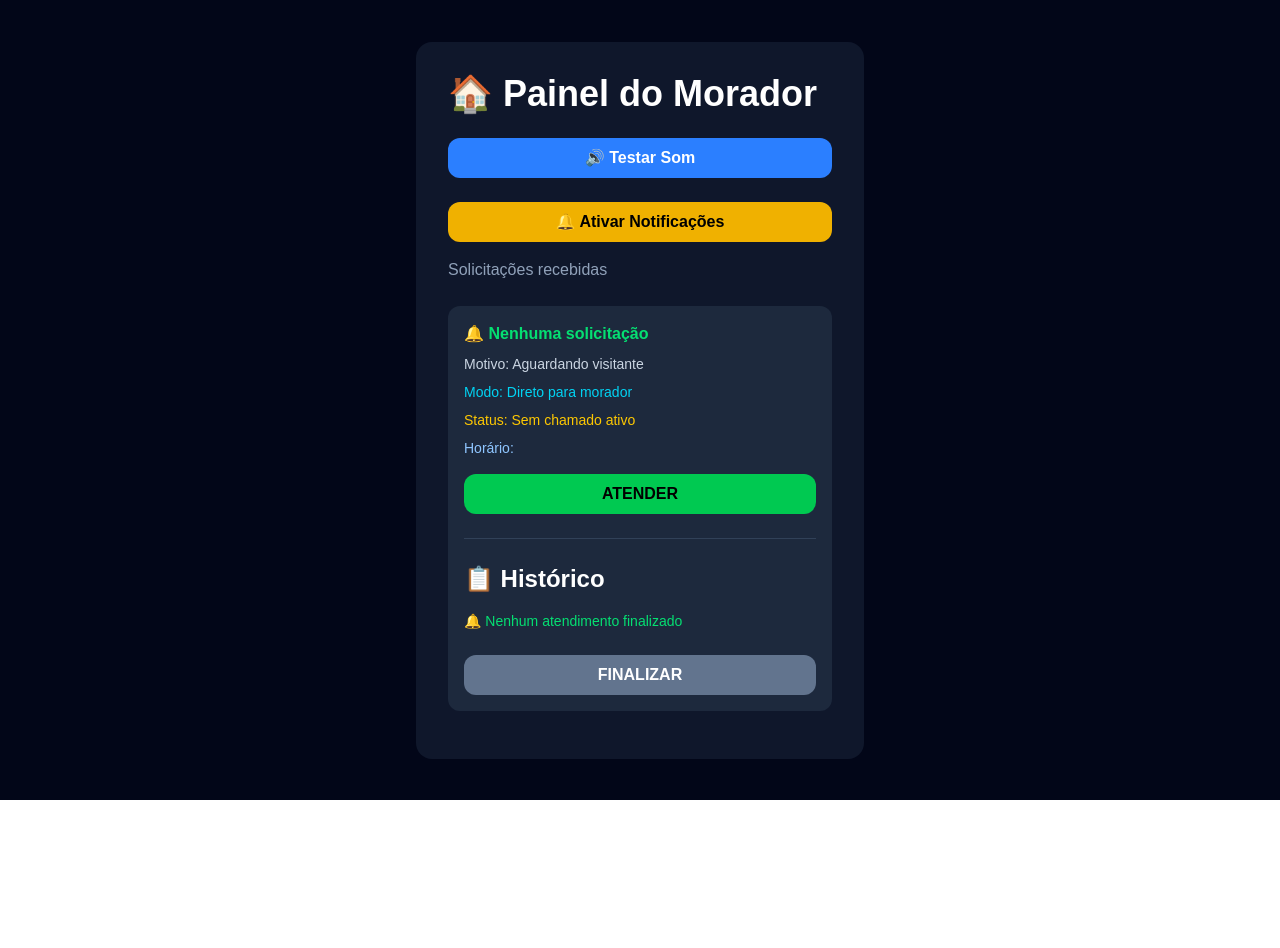
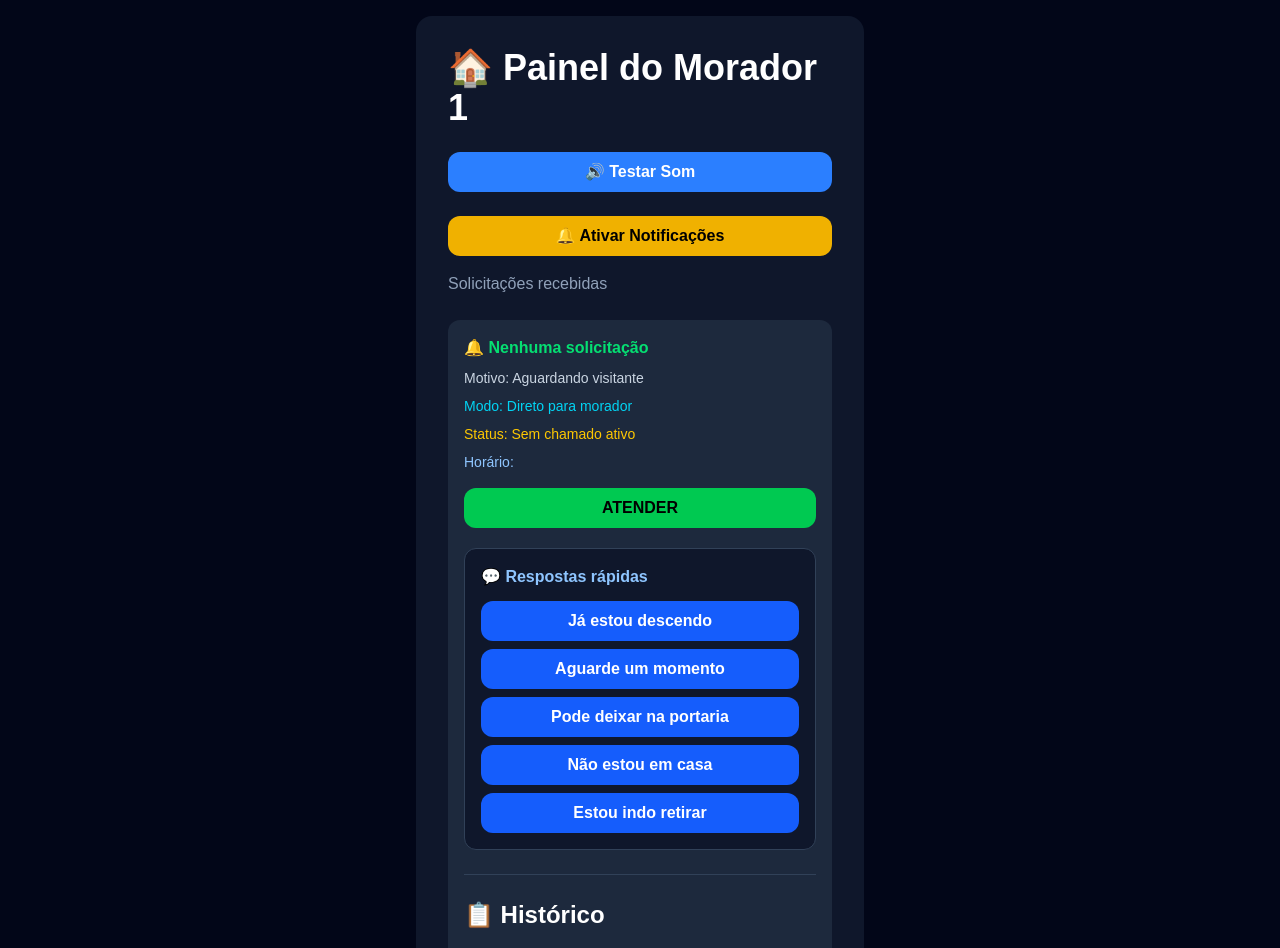
Before and after one commit to mullerjoao1-tech/qr-porteiro, a Next.js app: page /painel1 in a window 1280 px wide. Shown: the top 948 px of the page. Before the commit the page ends 800 px from the top, so only its background shows below. Built offline with nearby package versions, Linux system fonts and the light colour scheme; no server answers; the database is empty.

Commit message:
Adiciona respostas rapidas no QR1

```diff
--- a/app/painel1/page.tsx
+++ b/app/painel1/page.tsx
@@ -1,4 +1,5 @@
 "use client";
+
 import { useEffect, useRef, useState } from "react";
 import { getToken } from "firebase/messaging";
 import { ref, onValue, update, remove } from "firebase/database";
@@ -10,6 +11,7 @@ export default function Painel() {
   const [status, setStatus] = useState("Sem chamado ativo");
   const [horaChamada, setHoraChamada] = useState("");
   const [modo, setModo] = useState("");
+  const [mensagemResponsavel, setMensagemResponsavel] = useState("");
   const audioRef = useRef<HTMLAudioElement | null>(null);
   const intervaloSomRef = useRef<NodeJS.Timeout | null>(null);
   const [historicoNome, setHistoricoNome] = useState("");
@@ -17,6 +19,7 @@ export default function Painel() {
 
   useEffect(() => {
     const referencia = ref(db, "qr1");
+
     const pararDeOuvir = onValue(referencia, (snapshot) => {
       const dados = snapshot.val();
 
@@ -26,7 +29,7 @@ const pararDeOuvir = onValue(referencia, (snapshot) => {
         setStatus("Sem chamado ativo");
         setHoraChamada("");
         setModo("");
-
+        setMensagemResponsavel("");
         pararToqueContinuo();
         return;
       }
@@ -35,11 +38,10 @@ const pararDeOuvir = onValue(referencia, (snapshot) => {
       setMotivo(dados.motivo);
       setStatus(dados.status);
       setHoraChamada(
-  dados.criadoEm
-    ? new Date(dados.criadoEm).toLocaleString("pt-BR")
-    : ""
+        dados.criadoEm ? new Date(dados.criadoEm).toLocaleString("pt-BR") : ""
       );
       setModo(dados.modo || "");
+      setMensagemResponsavel(dados.mensagemResponsavel || "");
 
       const deveTocar =
         dados.notificar === true && dados.status === "Aguardando atendimento";
@@ -49,16 +51,12 @@ const pararDeOuvir = onValue(referencia, (snapshot) => {
       } else {
         pararToqueContinuo();
       }
-
-  console.log("🔔 Novo evento para notificação");
     });
 
     return () => {
       pararToqueContinuo();
       pararDeOuvir();
     };
-
-    return () => pararDeOuvir();
   }, []);
 
   async function atenderSolicitacao() {
@@ -70,13 +68,24 @@ return () => {
     await update(ref(db, "qr1"), {
       status: "Em atendimento",
     });
-await update(ref(db, "qr1"), {
-  status: "Em atendimento",
-});
 
     pararToqueContinuo();
   }
 
+  async function enviarMensagemRapida(mensagem: string) {
+    if (status === "Sem chamado ativo") {
+      alert("Não existe chamada ativa para responder.");
+      return;
+    }
+
+    await update(ref(db, "qr1"), {
+      status: "Em atendimento",
+      mensagemResponsavel: mensagem,
+    });
+
+    setMensagemResponsavel(mensagem);
+    pararToqueContinuo();
+  }
 
   async function finalizarSolicitacao() {
     setHistoricoNome(nome);
@@ -87,6 +96,9 @@ pararToqueContinuo();
     setNome("Nenhuma solicitação");
     setMotivo("Aguardando visitante");
     setStatus("Sem chamado ativo");
+    setHoraChamada("");
+    setModo("");
+    setMensagemResponsavel("");
   }
 
   function pararToqueContinuo() {
@@ -100,6 +112,7 @@ function pararToqueContinuo() {
       audioRef.current.currentTime = 0;
     }
   }
+
   function iniciarToqueContinuo() {
     if (intervaloSomRef.current) {
       return;
@@ -110,7 +123,9 @@ function pararToqueContinuo() {
     intervaloSomRef.current = setInterval(() => {
       testarSom();
     }, 800);
-}async function ativarNotificacoes() {
+  }
+
+  async function ativarNotificacoes() {
     const messaging = await messagingPromise;
 
     if (!messaging) {
@@ -119,12 +134,16 @@ function pararToqueContinuo() {
     }
 
     const permissao = await Notification.requestPermission();
+
     console.log("Permissão recebida:", permissao);
+
     if (permissao !== "granted") {
       alert("Permissão para notificações negada. Resultado: " + permissao);
       return;
     }
+
     alert("Permissão aceita. Agora vou gerar o token.");
+
     try {
       const registroServiceWorker = await navigator.serviceWorker.register(
         "/firebase-messaging-sw.js"
@@ -148,6 +167,7 @@ const token = await getToken(messaging, {
       alert("Erro ao gerar token. Veja o console.");
     }
   }
+
   function testarSom() {
     const audioContext = new AudioContext();
     const oscillator = audioContext.createOscillator();
@@ -168,11 +188,12 @@ function testarSom() {
     oscillator.start();
     oscillator.stop(audioContext.currentTime + 0.5);
   }
+
   return (
     <main className="min-h-screen flex items-center justify-center bg-slate-950 text-white p-4">
+      <div className="w-full max-w-md bg-slate-900 rounded-2xl p-8">
+        <h1 className="text-4xl font-bold mb-2">🏠 Painel do Morador 1</h1>
 
-            <div className="w-full max-w-md bg-slate-900 rounded-2xl p-8">
-        <h1 className="text-4xl font-bold mb-2">🏠 Painel do Morador</h1>
         <button
           onClick={testarSom}
           className="w-full mt-4 mb-4 bg-blue-500 text-white font-bold py-2 rounded-xl"
@@ -186,25 +207,85 @@ function testarSom() {
         >
           🔔 Ativar Notificações
         </button>
+
         <p className="text-slate-400 mb-6">Solicitações recebidas</p>
 
         <div className="bg-slate-800 rounded-xl p-4 mb-4">
           <h2 className="font-bold text-green-400">🔔 {nome}</h2>
 
           <p className="text-sm text-slate-300 mt-2">Motivo: {motivo}</p>
+
           <p className="text-sm text-cyan-400 mt-2">
             Modo: {modo === "porteiro" ? "Portaria" : "Direto para morador"}
           </p>
+
           <p className="text-sm text-yellow-400 mt-2">Status: {status}</p>
-<p className="text-sm text-blue-300 mt-2">
-  Horário: {horaChamada}
-</p>
+
+          <p className="text-sm text-blue-300 mt-2">Horário: {horaChamada}</p>
+
           <button
             onClick={atenderSolicitacao}
             className="w-full mt-4 bg-green-500 text-black font-bold py-2 rounded-xl"
           >
             ATENDER
           </button>
+
+          <div className="mt-5 bg-slate-900 border border-slate-700 rounded-xl p-4">
+            <h3 className="font-bold text-blue-300 mb-3">
+              💬 Respostas rápidas
+            </h3>
+
+            <button
+              onClick={() =>
+                enviarMensagemRapida("Olá, entendi. Já estou descendo.")
+              }
+              className="w-full mb-2 bg-blue-600 text-white font-bold py-2 rounded-xl"
+            >
+              Já estou descendo
+            </button>
+
+            <button
+              onClick={() =>
+                enviarMensagemRapida("Aguarde um momento, por favor.")
+              }
+              className="w-full mb-2 bg-blue-600 text-white font-bold py-2 rounded-xl"
+            >
+              Aguarde um momento
+            </button>
+
+            <button
+              onClick={() =>
+                enviarMensagemRapida("Pode deixar na portaria, obrigado.")
+              }
+              className="w-full mb-2 bg-blue-600 text-white font-bold py-2 rounded-xl"
+            >
+              Pode deixar na portaria
+            </button>
+
+            <button
+              onClick={() =>
+                enviarMensagemRapida("Não estou em casa no momento.")
+              }
+              className="w-full mb-2 bg-blue-600 text-white font-bold py-2 rounded-xl"
+            >
+              Não estou em casa
+            </button>
+
+            <button
+              onClick={() =>
+                enviarMensagemRapida("Estou indo retirar agora.")
+              }
+              className="w-full bg-blue-600 text-white font-bold py-2 rounded-xl"
+            >
+              Estou indo retirar
+            </button>
+
+            {mensagemResponsavel && (
+              <p className="text-sm text-green-400 mt-3">
+                Última mensagem enviada: {mensagemResponsavel}
+              </p>
+            )}
+          </div>
 
           <hr className="border-slate-700 my-6" />
 
--- a/app/qr1/page.tsx
+++ b/app/qr1/page.tsx
@@ -9,6 +9,7 @@ export default function Home() {
   const [motivo, setMotivo] = useState("");
   const [chamando, setChamando] = useState(false);
   const [status, setStatus] = useState("");
+  const [mensagemResponsavel, setMensagemResponsavel] = useState("");
 
   const cliente = {
     local: "QR Acesso",
@@ -28,9 +29,11 @@ export default function Home() {
       if (dados) {
         setChamando(true);
         setStatus(dados.status || "");
+        setMensagemResponsavel(dados.mensagemResponsavel || "");
       } else {
         setChamando(false);
         setStatus("");
+        setMensagemResponsavel("");
       }
     });
 
@@ -53,6 +56,7 @@ export default function Home() {
       motivo,
       modo: modoCondominio,
       status: "Aguardando atendimento",
+      mensagemResponsavel: "",
       notificar: true,
       criadoEm: new Date().toISOString(),
     };
@@ -66,6 +70,7 @@ export default function Home() {
 
     setChamando(true);
     setStatus("Aguardando atendimento");
+    setMensagemResponsavel("");
   }
 
   async function cancelarChamada() {
@@ -73,6 +78,7 @@ export default function Home() {
 
     setChamando(false);
     setStatus("");
+    setMensagemResponsavel("");
   }
 
   return (
@@ -167,6 +173,16 @@ export default function Home() {
             </p>
           </div>
         )}
+
+        {mensagemResponsavel && (
+          <div className="mt-4 bg-blue-900/40 border border-blue-400 rounded-xl p-4">
+            <p className="text-blue-300 font-bold">
+              💬 Mensagem do responsável:
+            </p>
+
+            <p className="text-white text-lg mt-2">{mensagemResponsavel}</p>
+          </div>
+        )}
       </div>
     </main>
   );
```
Lines whose indentation alone changed are shown as unchanged.
